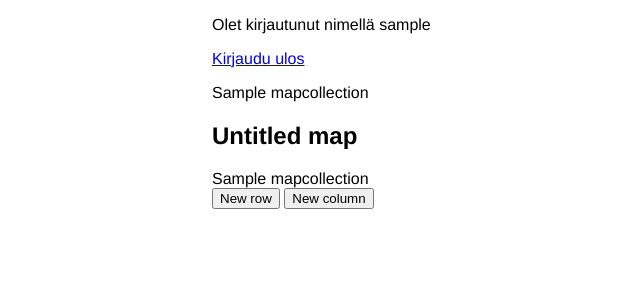
After one commit to MikkoHimanka/Karttaklubi, a Flask app: template templates/maps.jinja in a window 1280 px wide. The commit adds this page. Shown: the top 300 px of the page, without its empty margins (68-708 px from the left). Run offline with Flask 2, Linux system fonts and the light colour scheme; the visitor is signed in with stand-in values (Sample User, id 1); the template is opened without the code that fills it: most values are stand-ins (such as "Sample title", 1, 10 or a date in 2020).

Commit message:
Basic map functions

```diff
--- a/app.py
+++ b/app.py
@@ -1,8 +1,9 @@
 from flask import Flask
-from flask import render_template, redirect, request, session
+from flask import render_template, redirect, request, session, url_for
 from flask_sqlalchemy import SQLAlchemy
 from os import getenv
 from werkzeug.security import check_password_hash, generate_password_hash
+
 
 app = Flask(__name__)
 app.config["SQLALCHEMY_DATABASE_URI"] = getenv("DATABASE_URL")
@@ -10,35 +11,78 @@ app.config["SQLALCHEMY_TRACK_MODIFICATIONS"]= False
 app.secret_key = getenv("SECRET_KEY")
 db = SQLAlchemy(app)
 
+
+
+@app.route("/maps/new_row/<int:mapcollection_id>")
+def new_row(mapcollection_id):
+    data = [0] * 64
+    new_map_query = "INSERT INTO maps (mapdata, editable) VALUES (:data, true) RETURNING id"
+    map_id = db.session.execute(new_map_query, {"data":data}).fetchone()[0]
+    map_array_query = "SELECT maps FROM mapcollections WHERE id=:mapcollection_id"
+    map_array = db.session.execute(map_array_query, {"mapcollection_id":mapcollection_id}).fetchone()[0]
+    map_array.append(map_id)
+    update_query = "UPDATE mapcollections SET maps=:map_array WHERE id=:mapcollection_id"
+    db.session.execute(update_query, {"map_array": map_array, "mapcollection_id": mapcollection_id})
+    db.session.commit()
+
+    return redirect(url_for('maps', map_id=mapcollection_id))
+
+@app.route("/newmap")
+def newmap():
+    data = [0] * 64
+    new_map_query = "INSERT INTO maps (mapdata, editable) VALUES (:data, true) RETURNING id"
+    map_id = db.session.execute(new_map_query, {"data":data}).fetchone()[0]
+
+
+    new_mapcollections_query = "INSERT INTO mapcollections (owner, maps) VALUES (:user, ARRAY[:map_id])"
+    mapcollection_id = db.session.execute(new_mapcollections_query, {"user": session["user_id"], "map_id": map_id})
+    db.session.commit()
+
+    return redirect("/")
+
 @app.route("/")
 def index():
     if session:
-        maps = [[{"id": 1, "img": 1}, {"id": 2, "img": 1}], [{"id": 3, "img": 1}, {"id": 4, "img": 5}]]
+        user = None
+        maps = None
 
-        return render_template("alku.html", maps=maps)
+        mapcollections_query = "SELECT * FROM mapcollections WHERE owner=:user_id"
+        mapcollections_result = db.session.execute(mapcollections_query, {"user_id": session["user_id"]})
+        maps = mapcollections_result.fetchall()
+
+        return render_template("alku.jinja", maps=maps, userid=session["user_id"])
     else:
-        return render_template("index.html")
+        return render_template("index.jinja")
+
+@app.route("/maps/<int:map_id>")
+def maps(map_id):
+    map_query = "SELECT * FROM mapcollections WHERE id=:map_id"
+    map_result = db.session.execute(map_query, {"map_id": map_id}).fetchone()
+
+    return render_template("maps.jinja", mapcollection=map_result)
 
 @app.route("/login", methods=["POST"])
 def login():
     username = request.form["username"]
     password = request.form["password"]
 
-    sql = "SELECT password FROM users WHERE username=:username"
+    sql = "SELECT id, password FROM users WHERE username=:username"
     result = db.session.execute(sql, {"username":username})
     user = result.fetchone()
+    print(user)
     if user == None:
         return redirect("/")
     else:
-        hash_value = user[0]
+        hash_value = user[1]
         if check_password_hash(hash_value,password):
             session["username"] = username
+            session["user_id"] = user[0]
 
     return redirect("/")
 
 @app.route("/signup")
 def signup():
-    return render_template("signup.html")
+    return render_template("signup.jinja")
 
 @app.route("/newuser", methods=["POST"])
 def newuser():
@@ -52,5 +96,6 @@ def newuser():
 
 @app.route("/logout")
 def logout():
+    del session["user_id"]
     del session["username"]
     return redirect("/")
--- /dev/null
+++ b/templates/maps.jinja
@@ -0,0 +1,26 @@
+<!DOCTYPE html>
+<link rel="stylesheet" href="{{ url_for('static', filename='styles.css') }}">
+<meta name="viewport" content="width=device-width, initial-scale=1">
+<body>
+    {% if session.username %}
+        <p>Olet kirjautunut nimellä {{ session.username }}</p>
+        <a href="/logout">Kirjaudu ulos</a>
+
+        <p>{{mapcollection}}</p>
+
+        {% if mapcollection[3] != ""  %}
+            <h2>Untitled map</h2>
+        {% else %}
+            <h2>{{mapcollection[2]}}</h2>
+        {% endif %}
+
+        {% for a in mapcollection[2] %}
+            {{ a }}
+        {% endfor %}
+
+        <div class="buttons">
+            <a href=/maps/new_row/{{mapcollection[0]}}><button>New row</button></a>
+            <a href=/new_column><button>New column</button></a>
+        </div>
+    {% endif %}
+</body>
```
Also changed, not shown: templates/alku.jinja (renamed from templates/alku.html, +14 -4 lines), templates/index.jinja (renamed from templates/index.html), templates/signup.jinja (renamed from templates/signup.html).
